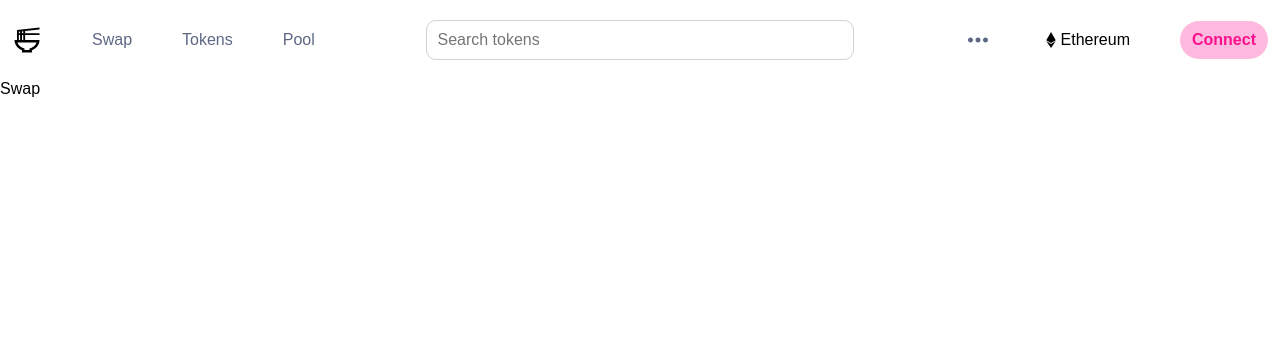
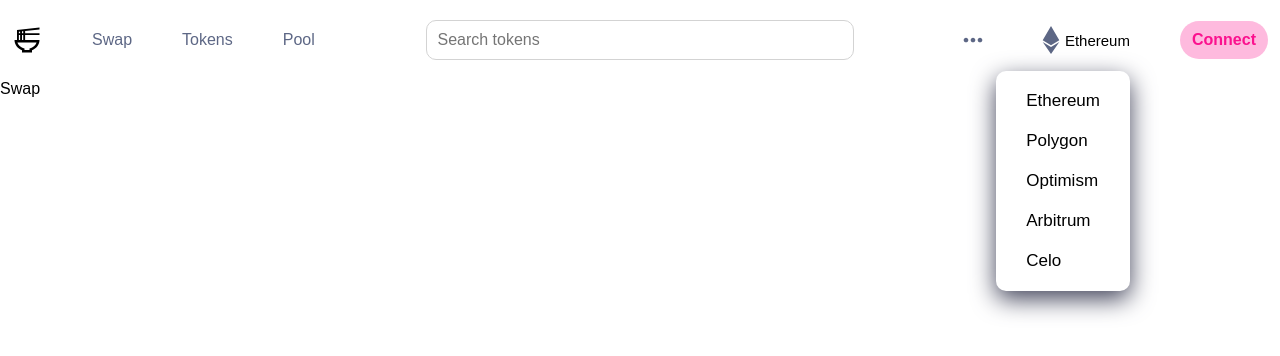
Before and after one commit to RamenSwapExchange/frontend, a React (Vite) app: page / in a window 1280 px wide. Both pictures are taken after a click on the element "Ethereum". Shown: the top 356 px of the page. Built offline with nearby package versions, Linux system fonts and the light colour scheme.

Commit message:
full dropdown functionality

```diff
--- a/src/components/Header/Header.tsx
+++ b/src/components/Header/Header.tsx
@@ -2,10 +2,29 @@
 import { MdOutlineRamenDining } from "react-icons/md";
 import { BiDotsHorizontalRounded } from "react-icons/bi";
 import { FaEthereum, FaScroll } from "react-icons/fa";
-import { AiOutlineSearch, AiOutlineTwitter, AiFillGithub } from "react-icons/ai";
-import { SiDiscord } from "react-icons/si"
+import {
+  AiOutlineSearch,
+  AiOutlineTwitter,
+  AiFillGithub,
+} from "react-icons/ai";
+import { SiDiscord } from "react-icons/si";
+import { useState } from "react";
 
 const Header = () => {
+  const [dotsDropdownActive, setDotsDropdownActive] = useState<boolean>(false);
+  const [ethereumDropdownActive, setEthereumDropdownActive] =
+    useState<boolean>(false);
+
+  function dotsClicked() {
+    setDotsDropdownActive(!dotsDropdownActive);
+    setEthereumDropdownActive(false);
+  }
+
+  function ethereumClicked() {
+    setEthereumDropdownActive(!ethereumDropdownActive);
+    setDotsDropdownActive(false);
+  }
+
   return (
     <div className="header">
       <div className="header-left">
@@ -21,23 +40,47 @@
         <input type="text" placeholder="Search tokens" />
       </div>
       <div className="header-right">
-        <div className="dropdown">
+        <div className="dropdown" onClick={dotsClicked}>
           <BiDotsHorizontalRounded className="dots-icon" />
-          <ul className="dropdown-menu">
+          <ul
+            className={
+              dotsDropdownActive
+                ? "dropdown-menu dropdown-menu-active"
+                : "dropdown-menu"
+            }
+          >
             <li className="dropdown-item li">Vote in governance</li>
             <li className="dropdown-item li">View more analytics</li>
             <li className="dropdown-item li info-item">Help center</li>
             <li className="dropdown-item li info-item">Documentation</li>
             <li className="dropdown-item li info-item">Feedback</li>
             <li className="dropdown-item li info-item">Legal & Privacy</li>
-            <li className="dropdown-item li icon-item "><SiDiscord style={{ margin: 0 }} /><AiOutlineTwitter /><AiFillGithub /></li>
+            <li className="dropdown-item li icon-item ">
+              <SiDiscord style={{ margin: 0 }} />
+              <AiOutlineTwitter />
+              <AiFillGithub />
+            </li>
           </ul>
         </div>
 
-        <div className="ethereum-dropdown">
-          <FaEthereum />
+        <div className="dropdown" onClick={ethereumClicked}>
+          <FaEthereum className="dots-icon" />
           <span>Ethereum</span>
+          <ul
+            className={
+              ethereumDropdownActive
+                ? "dropdown-menu dropdown-menu-active"
+                : "dropdown-menu"
+            }
+          >
+            <li className="dropdown-item li">Ethereum</li>
+            <li className="dropdown-item li">Polygon</li>
+            <li className="dropdown-item li">Optimism</li>
+            <li className="dropdown-item li">Arbitrum</li>
+            <li className="dropdown-item li">Celo</li>
+          </ul>
         </div>
+
         <button>Connect</button>
       </div>
     </div>
--- a/src/components/Header/header.scss
+++ b/src/components/Header/header.scss
@@ -70,19 +70,16 @@
       }
     }
 
-    .dropdown:hover > .dropdown-menu {
-      display: block;
-      opacity: 1;
-    }
-
-    .dropdown:hover > .dropdown-menu {
+    .dropdown-menu-active {
+      display: block !important;
+      opacity: 1 !important;
       box-shadow: 0px 8px 24px 0px rgba(66, 68, 90, 1);
       padding: 10px;
     }
 
     .dropdown-menu {
       position: absolute;
-      top: 100%;
+      top: 160%;
       right: 0%;
       width: auto;
       display: flex;
@@ -129,7 +126,7 @@
 
     .dots-icon {
       color: $primary-dark;
-      font-size: 30px;
+      font-size: 28px;
       cursor: pointer;
       position: relative;
     }
```
